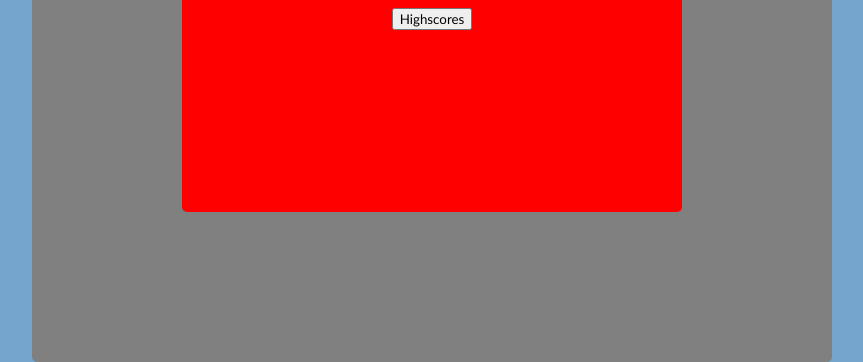
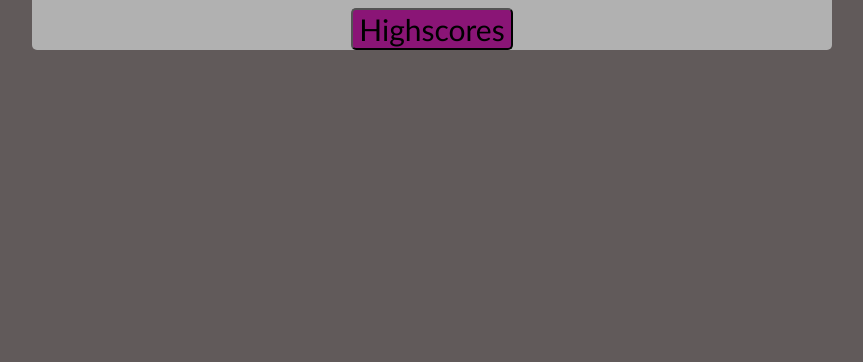
Before and after one commit to NickMiller02/Coding-Quiz, a plain HTML site: page index.html in a window 1280 px wide. Shown: the part 438-800 px from the top of the page, without its empty margins (208-1071 px from the left). Drawn offline with Linux system fonts and the light colour scheme.

Commit message:
Finishing base of HTML and css, starting on JS

```diff
--- a/assets/css/style.css
+++ b/assets/css/style.css
@@ -7,10 +7,12 @@
    --purple: rgb(138, 21, 118);
     --blue: rgb(15, 87, 221);
     --lightblue: rgb(117, 165, 204);
-    --red: rgb(155, 29, 29);
+    --red: rgb(97, 29, 29);
     --white: #ffff;
    --grey: rgb(97, 90, 90);
+   --lightgrey: rgb(177, 177, 177);
 }
+
 
 body {
     padding: 0;
@@ -20,19 +22,18 @@ body {
     height: 100vh;
     justify-content: center;
     align-items: center;
-    background-color: var(--lightblue);
+    background-color: var(--grey);
 }
 
 .container {
-    padding: 20;
-    margin: 20;
-    min-width: 800px;
-    min-height: 800px;
+    width: 800px;
+    max-width: 80%;
     display: flex;
     justify-content: center;
     align-items: center;
-    background-color: grey;
+    background-color: var(--lightgrey);
     border-radius: 5px;
+    box-shadow: 10px;
 }
 
 .flex-column {
@@ -49,23 +50,19 @@ body {
     text-align: center;
 }
 
-.box {
-    padding: 40;
-    margin: 40;
-    width: 500px;
-    height: 500px;
-    display: flex;
-    justify-content: center;
-    align-items: center;
-    background-color: red;
-    border-radius: 5px;
-}
-
 .btn-box {
     display: grid;
     gap: 10px
 }
 
+.btn {
+font-size: 30px;
+padding: 2;
+text-align: center;
+background-color: var(--purple);
+border-radius: 5px;
+}
+
 .hidden {
     display: none;
 }
--- a/index.html
+++ b/index.html
@@ -11,8 +11,8 @@
 <body>
     <div class="container flex-column">
 
-        <div id="start-srcn" class="flex-column box">
-            <div id="start-msg" class="start-msg">
+        <div id="start-srcn" class="flex-column flex-center">
+            <div id="start-msg">
                 <h1>Coding Quiz</h1>
             </div>
             <div id="start-box" class="btn-box">
@@ -21,8 +21,10 @@
             </div>
         </div>
 
-        <div id="quesiton-box" class="hidden flex-column box">
-            <div id="question"><h1>Testing</h1></div>
+        <div class="hidden flex-column flex-center">
+            <div id="question" class="text-center">
+                <h1>Testing how long this can go before it gets too ugly what about now</h1>
+            </div>
             <div id="answer-box" class="btn-box">
                 <button class="btn">Answer 1</button>
                 <button class="btn">Answer 2</button>
```
